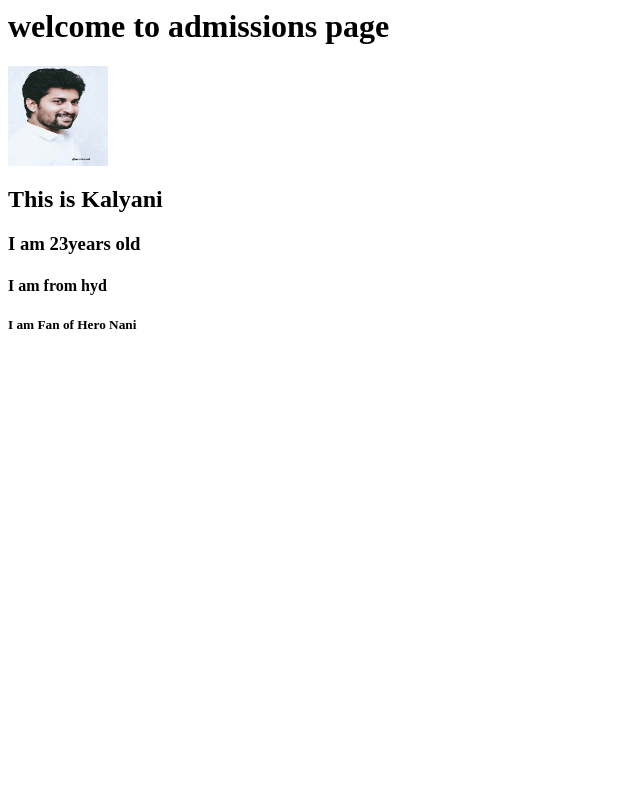
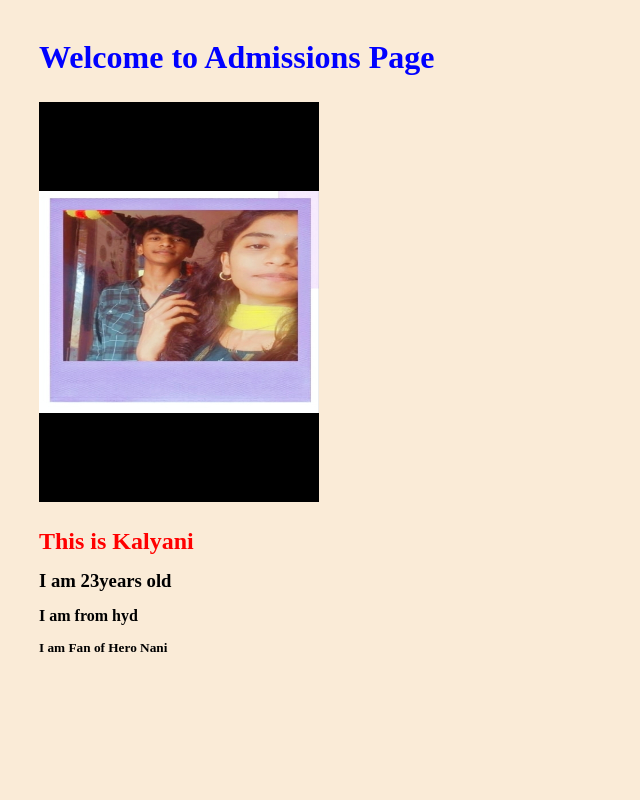
Before and after one commit to Kalyaniurkonda/django_app, a Django app: page /newadm/ in a window 1280 px wide. Shown: the whole page, without its empty margins (0-640 px from the left). Run offline with Django 5.2, Linux system fonts and the light colour scheme.

Commit message:
static and stylesheets

```diff
--- a/schoolapp/static/stylesheets/style.css
+++ b/schoolapp/static/stylesheets/style.css
@@ -0,0 +1,15 @@
+h1{
+    color:blue;
+}
+
+h2{
+    color:red;
+}
+
+body{
+    background-color: antiquewhite;
+}
+*{
+    padding:2;
+    margin:11;
+}
--- a/schoolapp/templates/admissions/newadmissions.html
+++ b/schoolapp/templates/admissions/newadmissions.html
@@ -2,9 +2,10 @@
 <html>
     <head>
         <title> ADMISSIONS</title>
+        <link rel ="stylesheet" href="{%static "stylesheets/style.css" %}">
     <body>
-        <h1>welcome to admissions page</h1>
-        <img src="{% static "images/nani.jpg" %}" width =100 height= 100  alt=" image not found">
+        <h1>Welcome to Admissions Page</h1>
+        <img src="{% static "images/sureshuu.jpg" %}" width =280 height= 400  alt=" image not found">
         <h2> This is {{Name}}</h2>
         <h3> I am {{Age}}years old</h3>
         <h4> I am from {{Adress}}</h4>
```
Also changed, not shown: schoolapp/static/images/kalyani.jpg (added), schoolapp/static/images/sureshuu.jpg (added).
